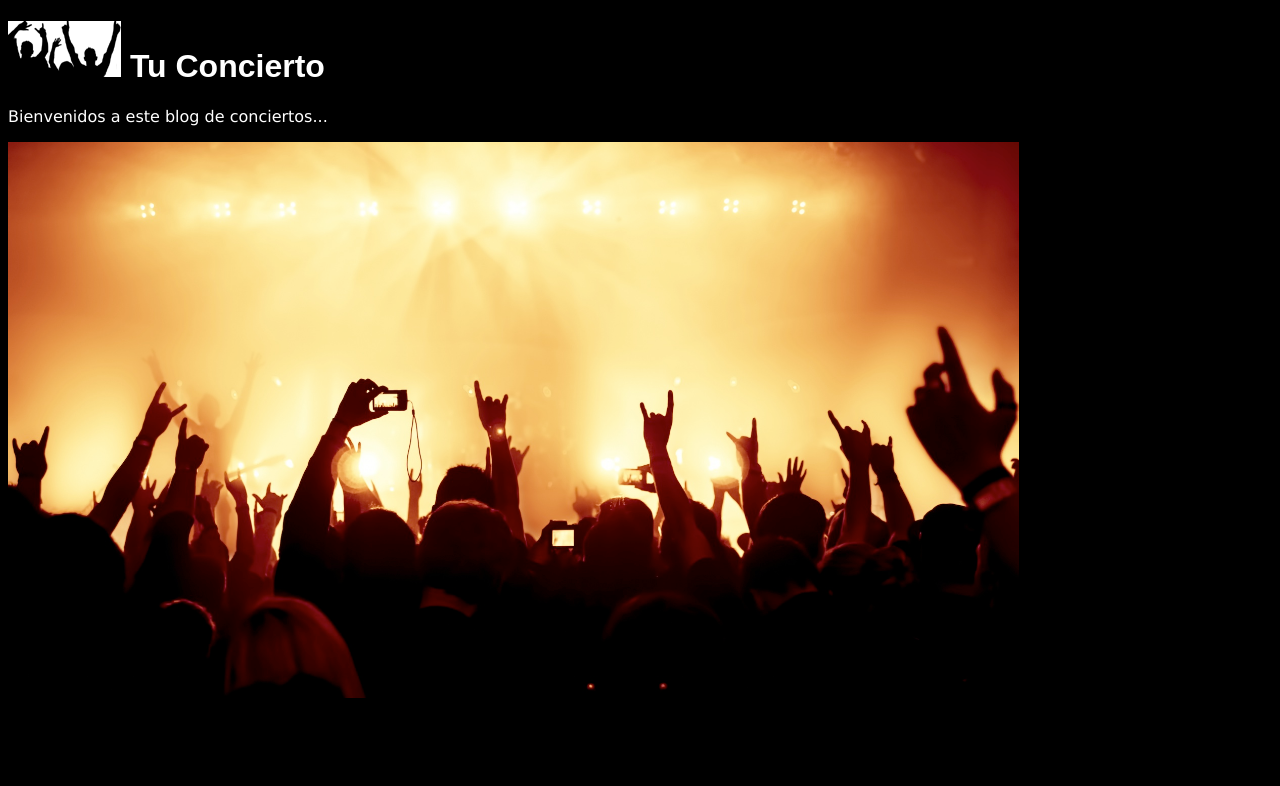
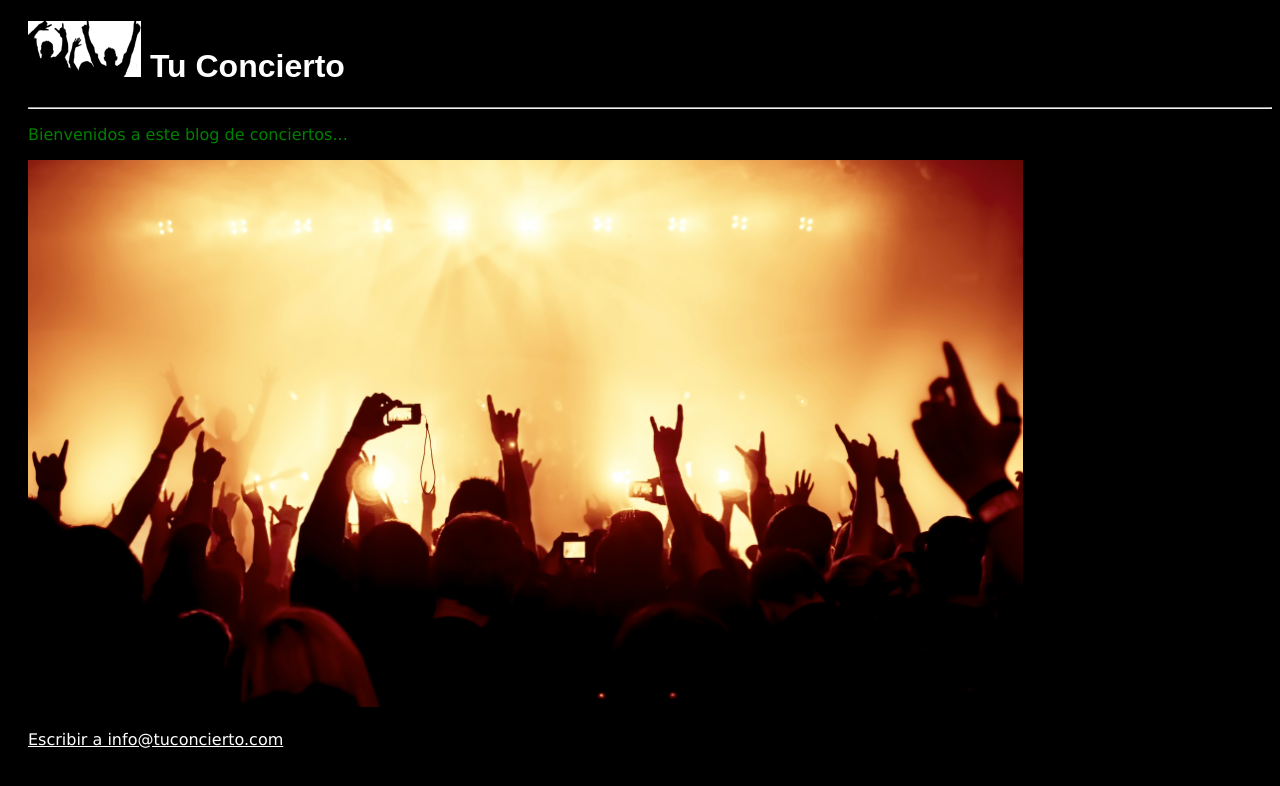
Before and after one commit to rsalinasdev/CSSExercises, a plain HTML site: page index2.html in a window 1280 px wide. Drawn offline with Linux system fonts and the light colour scheme.

Commit message:
Testeando selectores css

```diff
--- a/css/estilosconcierto.css
+++ b/css/estilosconcierto.css
@@ -1,5 +1,21 @@
 body{
   background-color: black;
-  color: white;
+  color: white !important;
   font-family: verdana;
 }
+h1{
+  font-family: arial;
+}
+a{
+  color: inherit;
+}
+div{
+  margin-top: 10px;
+  margin-left: 20px;
+}
+body{
+  color: red;
+}
+p{
+  color: blue;
+}
--- a/index2.html
+++ b/index2.html
@@ -5,19 +5,30 @@
     <title>Tu Concierto</title>
     <link rel="stylesheet" href="css/estilosconcierto.css">
     <style>
-      h1{
-        font-family: arial;
+      p{
+        color: green;
       }
     </style>
   </head>
   <body>
+    <div id="contenedor">
+      <header>
         <h1>
           <img src="images/concert_logo.png" alt="conciertos" title="conciertos" style="background-color:white">
           Tu Concierto
         </h1>
+      </header>
+
+      <hr/>
       <p>
         Bienvenidos a este blog de conciertos...
       </p>
       <img src="images/concert.jpg" alt="concierto" title="concierto" style="width:80%">
+
+      <br><br>
+      <footer>
+        <a href="mailto:info@tuconcierto.com" name="info">Escribir a info@tuconcierto.com</a>
+      </footer>
+    </div>
   </body>
 </html>
```
Lines whose indentation alone changed are shown as unchanged.
